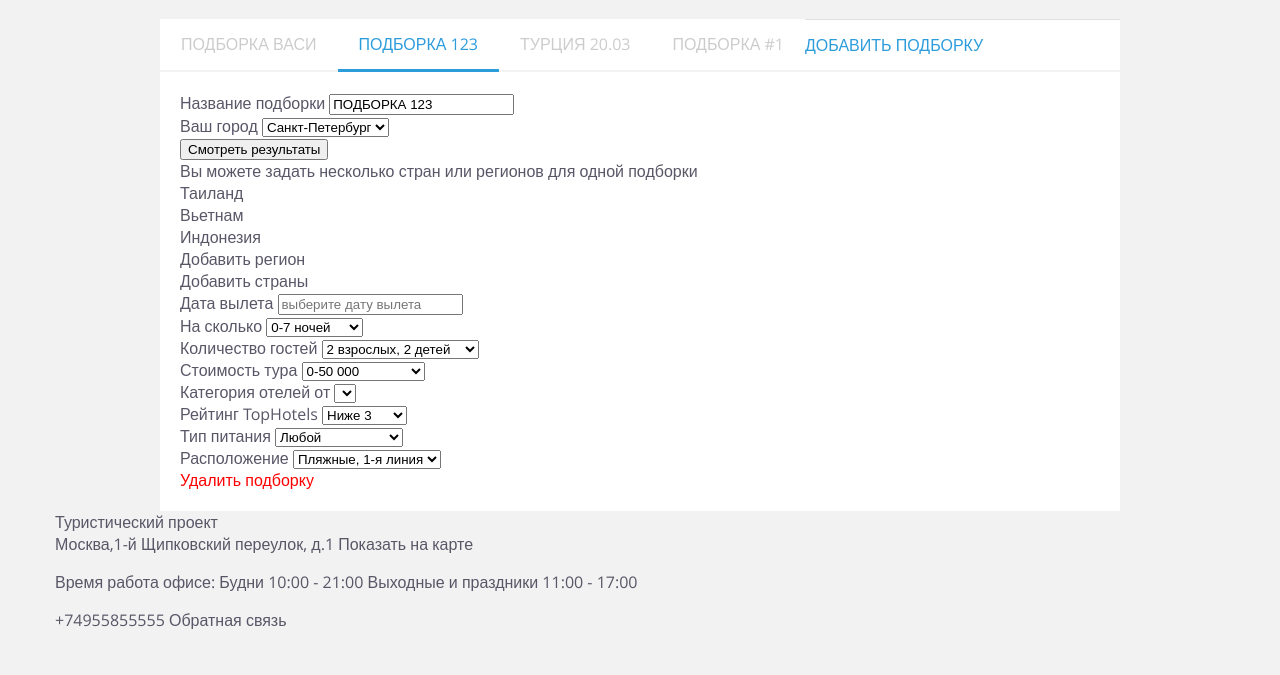
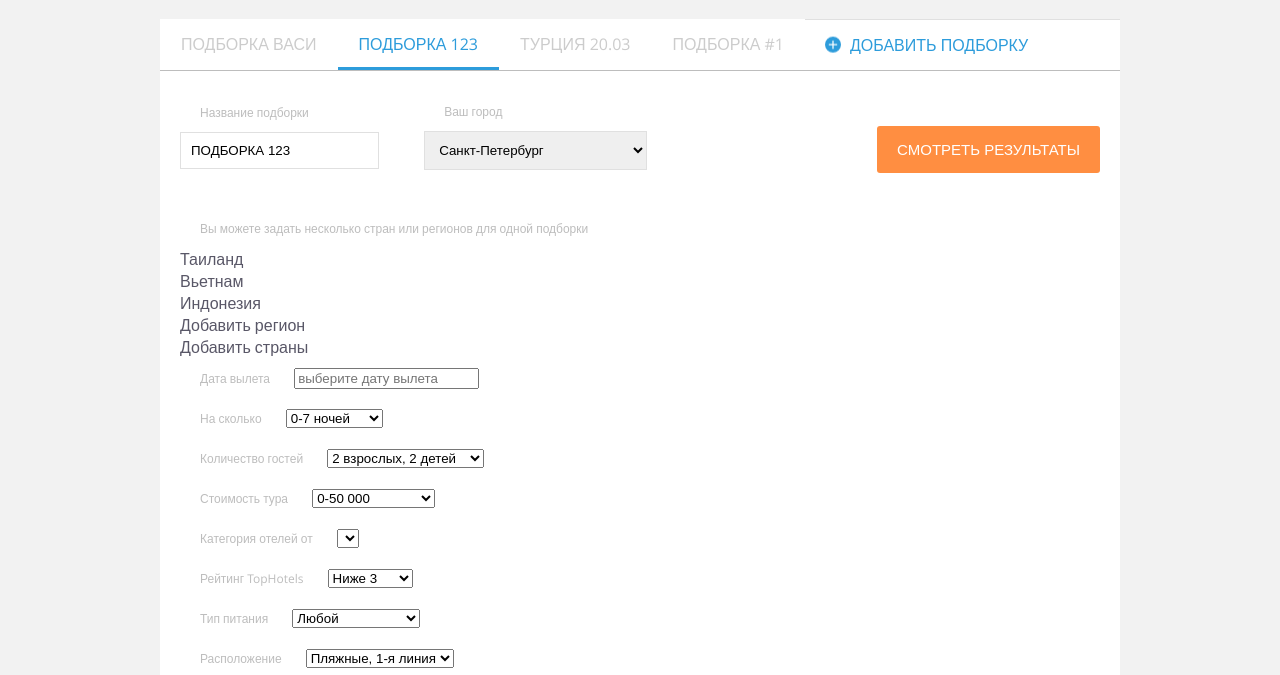
Before and after one commit to lukinasargy/turcentr, a plain HTML site: page index.html in a window 1280 px wide. Shown: the part 117-792 px from the top of the page. Drawn offline with Linux system fonts and the light colour scheme.

Commit message:
Update 2018-06-16T21:55:47.014Z

```diff
--- a/css/style.css
+++ b/css/style.css
@@ -52,7 +52,7 @@ h2 {
     .main-nav__item:last-child a {
       padding-bottom: 180px; }
     .main-nav__item a {
-      font-size: 14px;
+      font-size: 15px;
       display: block;
       padding: 0 12px;
       height: 35px;
@@ -145,6 +145,7 @@ ul.tabs li.active {
   background-color: #fff;
   color: #2d9cdb;
   border-bottom: 3px solid #2d9cdb;
+  height: 48px;
   display: block; }
 
 .tab_container {
@@ -164,10 +165,62 @@ ul.tabs li.active {
 
 .tab-add {
   color: #2d9cdb;
-  line-height: 50px; }
+  line-height: 50px;
+  position: relative;
+  padding-left: 45px;
+  padding-right: 20px;
+  display: inline-block; }
+  .tab-add:before {
+    position: absolute;
+    content: '';
+    background-image: url(../img/plus.png);
+    width: 17px;
+    height: 17px;
+    background-repeat: no-repeat;
+    top: 16px;
+    left: 20px; }
+  .tab-add:hover {
+    background-color: #ccc; }
 
 .tab_drawer_heading {
   display: none; }
+
+.tab-header {
+  border-bottom: 1px solid #bdbdbd; }
+
+.set__name {
+  width: 240px;
+  display: inline-block; }
+
+.set__input {
+  padding: 10px;
+  border: 1px solid #e0e0e0; }
+
+.set__selection {
+  padding: 10px;
+  border: 1px solid #e0e0e0;
+  width: 223px; }
+
+.set__result {
+  background-color: #ff8e41;
+  border: none;
+  color: #fff;
+  font-size: 15px;
+  text-transform: uppercase;
+  padding: 15px 20px;
+  border-radius: 3px;
+  margin: 10px 0; }
+
+.set:after {
+  content: '';
+  clear: both;
+  display: table; }
+
+.text {
+  font-size: 12px;
+  display: inline-block;
+  color: #bdbdbd;
+  padding: 12px 20px; }
 
 a {
   text-decoration: none;
@@ -243,7 +296,14 @@ h2 {
 
   ul.tabs li {
     display: inline-block;
-    float: left; } }
+    float: left; }
+
+  .set__result {
+    float: right;
+    margin: 35px 0; }
+
+  .set__result:hover {
+    background-color: #ffac73; } }
 
 @media (min-width: 1280px) {
 
--- a/index.html
+++ b/index.html
@@ -38,6 +38,7 @@
             <h1>Настройки интересов</h1>
         </div>
         <div class="container">
+            <div class="tab-header">
                 <ul class="tabs">
                     <li rel="tab1">ПОДБОРКА ВАСИ</li>
                     <li rel="tab2" class="active">ПОДБОРКА 123</li>
@@ -45,6 +46,7 @@
                     <li rel="tab4">ПОДБОРКА #1</li>
                 </ul>
                 <a href="#" class="tab-add">ДОБАВИТЬ ПОДБОРКУ</a>
+            </div>
             <div class="tab_container">
                 <!-- <h3 class="d_active tab_drawer_heading" rel="tab1">Tab 1</h3> -->
                 <div id="tab1" class="tab_content">
@@ -55,11 +57,11 @@
                 <div id="tab2" class="tab_content d_active">
                     <div class="set">
                         <div class="set__name">
-                            <span>Название подборки</span>
+                            <span class="text">Название подборки</span>
                             <input type="text" class="set__input" value="ПОДБОРКА 123">
                         </div>
-                        <div class="set__city">
-                            <span>Ваш город</span>
+                        <div class="set__name">
+                            <span class="text">Ваш город</span>
                             <select name id="city" class="set__selection">
                                 <option value="">Санкт-Петербург</option>
                                 <option value="">Москва</option>
@@ -68,7 +70,7 @@
                         <input type="button" name="submit" value="Смотреть результаты" class="set__result">
                     </div>
                     <div class="land">
-                        <span class="land__text">Вы можете задать несколько стран или регионов для одной подборки</span>
+                        <span class="text">Вы можете задать несколько стран или регионов для одной подборки</span>
                         <div class="land__block">
                             <div class="land__region"></div>
                             <div class="land__city">Таиланд</div>
@@ -80,11 +82,11 @@
                     </div>
                     <div class="filter">
                         <div class="date">
-                            <span class="date__text">Дата вылета</span>
+                            <span class="text">Дата вылета</span>
                             <input type="text" class="date__calendar" placeholder="выберите дату вылета">
                         </div>
                         <div class="night">
-                            <span class="night__text">На сколько</span>
+                            <span class="text">На сколько</span>
                             <select name="" id="night" class="filter__night">
                                 <option value="">0-7 ночей</option>
                                 <option value="">7-14 ночей</option>
@@ -92,7 +94,7 @@
                             </select>
                         </div>
                         <div class="amount">
-                            <span class="amount__text">Количество гостей</span>
+                            <span class="text">Количество гостей</span>
                             <select name="" id="guests" class="amount__guests">
                                 <option value="">2 взрослых, 2 детей</option>
                                 <option value="">1 взрослый</option>
@@ -101,14 +103,14 @@
                             </select>
                         </div>
                         <div class="price">
-                            <span class="price__text">Стоимость тура</span>
+                            <span class="text">Стоимость тура</span>
                             <select name="" id="price" class="price__value">
                                 <option value="">0-50 000</option>
                                 <option value="">50 000 - 150 000</option>
                             </select>
                         </div>
                         <div class="category">
-                            <span class="category__text">Категория отелей от</span>
+                            <span class="text">Категория отелей от</span>
                             <select name="" id="category" class="category__value">
                                 <option value="" class="category__star2"></option>
                                 <option value="" class="category__star3"></option>
@@ -117,7 +119,7 @@
                             </select>
                         </div>
                         <div class="rating">
-                            <span class="rating__text">Рейтинг TopHotels</span>
+                            <span class="text">Рейтинг TopHotels</span>
                             <select name="" id="rating" class="rating__value">
                                 <option value="" class="rating__star2">Ниже 3</option>
                                 <option value="" class="rating__star3">Не ниже 3</option>
@@ -126,7 +128,7 @@
                             </select>
                         </div>
                         <div class="food">
-                            <span class="food__text">Тип питания</span>
+                            <span class="text">Тип питания</span>
                             <select name="" id="food" class="food__type">
                                 <option value="">Любой</option>
                                 <option value="">Вегетарианоский</option>
@@ -134,7 +136,7 @@
                             </select>
                         </div>
                         <div class="location">
-                            <span class="location__text">Расположение</span>
+                            <span class="text">Расположение</span>
                             <select name="" id="location" class="location__place">
                                 <option value="">Пляжные, 1-я линия</option>
                                 <option value="">Пляжные, 2-я линия</option>
```
Also changed, not shown: css/style.min.css, img/plus.png (added), img/sprite-031621282448037147.png (deleted), img/sprite-0733630718634884.png (added), js/script.min.js, 1 other file. Lines whose indentation alone changed are shown as unchanged.
